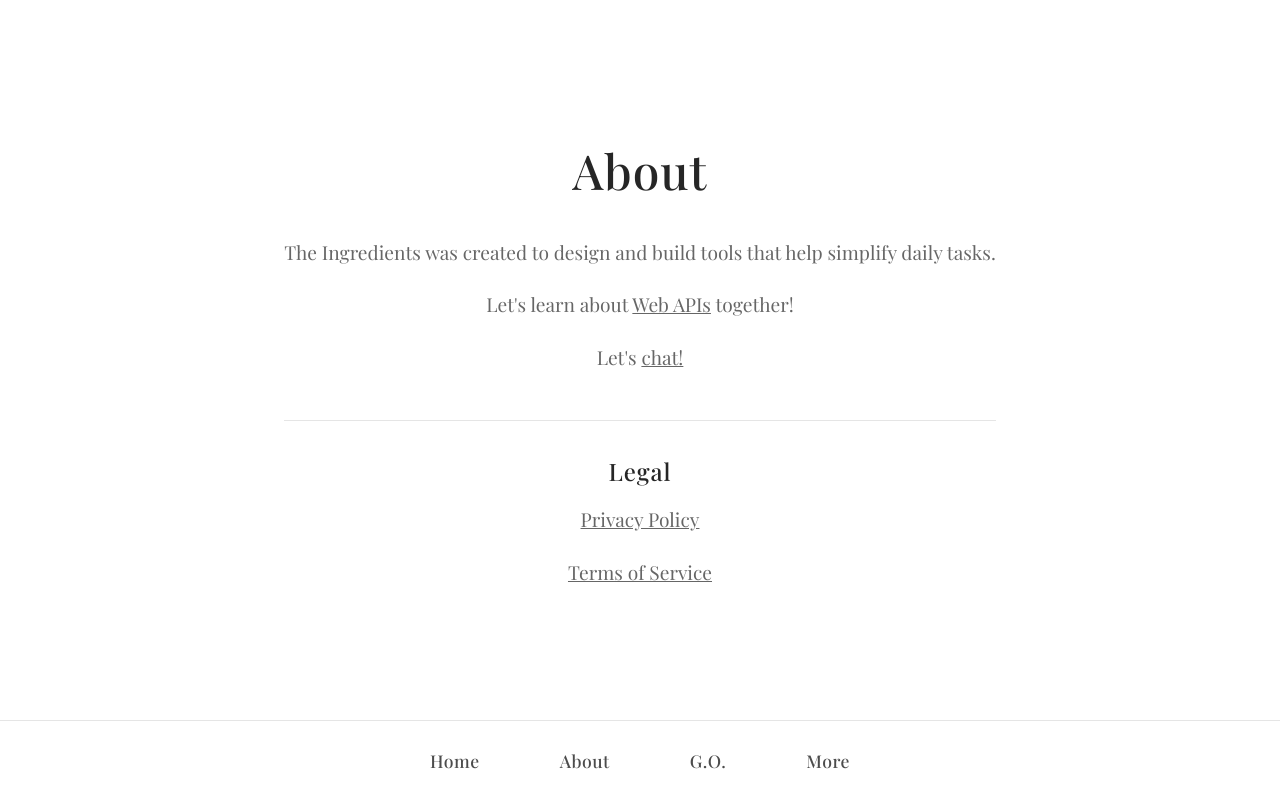
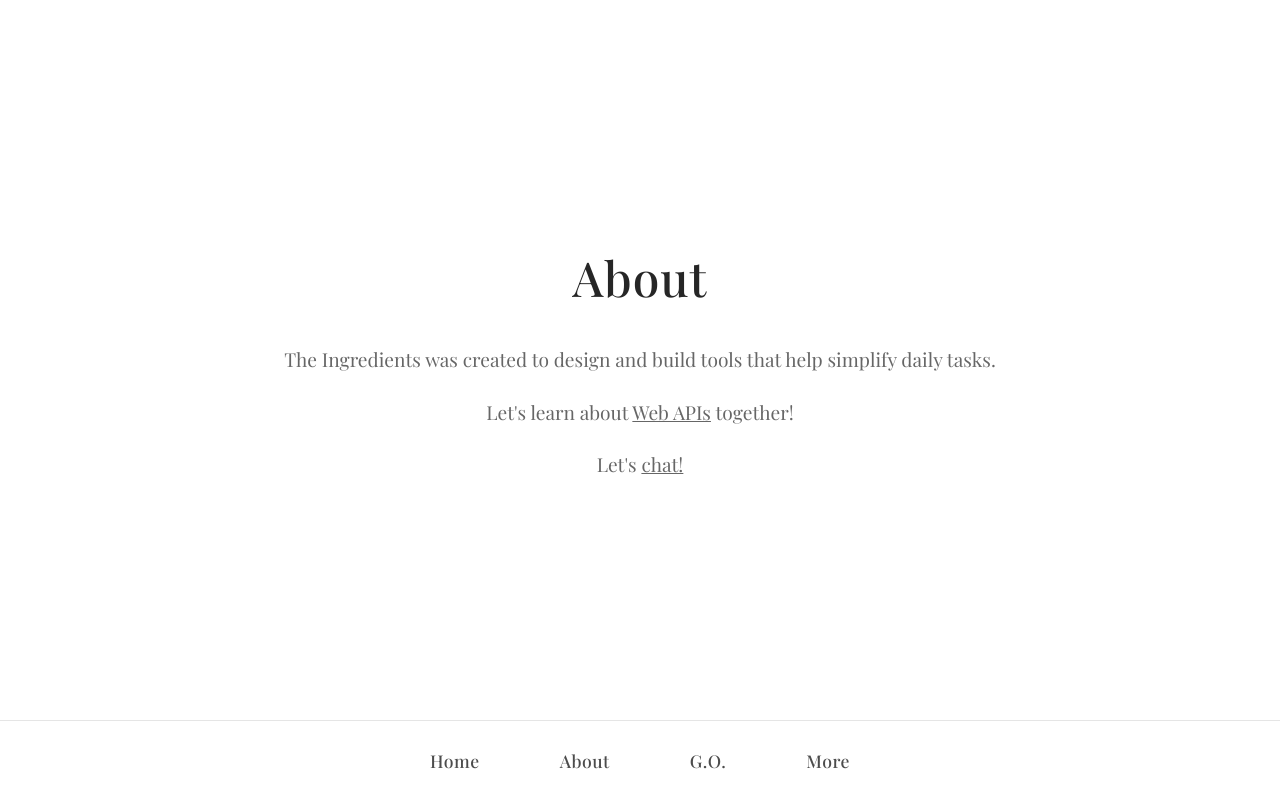
Before and after one commit to theingredients/theingredients, a React (Vite) app: page /about in a window 1280 px wide. Built offline with nearby package versions, Linux system fonts and the light colour scheme.

Commit message:
Remove Legal section from About page
- Privacy Policy and Terms of Service links removed
- These are only accessible within the GO app

```diff
--- a/src/pages/About.tsx
+++ b/src/pages/About.tsx
@@ -9,16 +9,6 @@ const About = () => {
         <p className="page-content">The Ingredients was created to design and build tools that help simplify daily tasks.</p>
         <p className="page-content">Let's learn about <a href="https://developer.mozilla.org/en-US/docs/Web/API" target="_blank" rel="noopener noreferrer" className="inline-link">Web APIs</a> together!</p>
         <p className="page-content">Let's <a href="mailto:theingredientscollective@gmail.com?subject=Let's chat!" className="inline-link">chat!</a></p>
-
-        <div className="legal-section">
-          <h2 className="legal-title">Legal</h2>
-          <p className="page-content">
-            <a href="/go/privacy-policy.html" className="inline-link">Privacy Policy</a>
-          </p>
-          <p className="page-content">
-            <a href="/go/terms-of-service.html" className="inline-link">Terms of Service</a>
-          </p>
-        </div>
       </div>
     </Layout>
   )
```
